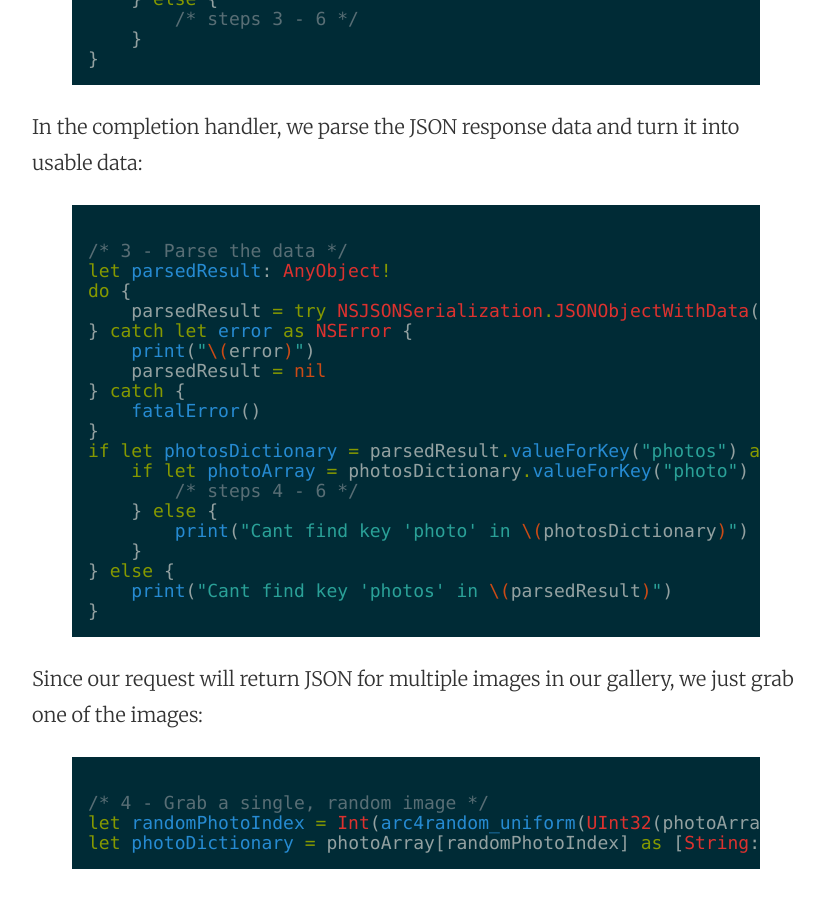
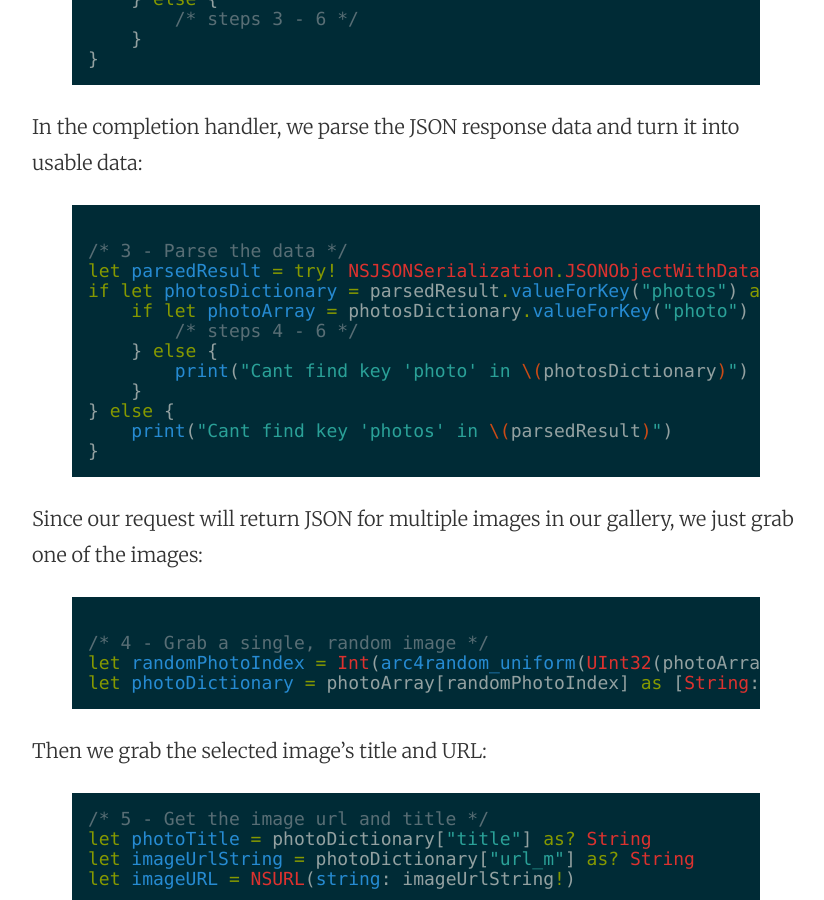
Before and after one commit to mhorga/mhorga.github.io, a Jekyll site: the page built from _posts/2015-07-28-apis-and-networking-in-ios.markdown, in a window 1280 px wide and 900 px high, scrolled down 2090 px. Shown: the whole window, without its empty margins (224-1048 px from the left). Built offline with Jekyll 4.4.1, drawn with Linux system fonts in a browser that asks for light colours.

Commit message:
Post update: APIs and networking in iOS

```diff
--- a/_posts/2015-07-28-apis-and-networking-in-ios.markdown
+++ b/_posts/2015-07-28-apis-and-networking-in-ios.markdown
@@ -59,15 +59,7 @@
 
 {% highlight swift %}
 /* 3 - Parse the data */
-let parsedResult: AnyObject!
-do {
-    parsedResult = try NSJSONSerialization.JSONObjectWithData(data!, options: NSJSONReadingOptions.AllowFragments)
-} catch let error as NSError {
-    print("\(error)")
-    parsedResult = nil
-} catch {
-    fatalError()
-}
+let parsedResult = try! NSJSONSerialization.JSONObjectWithData(data!, options: NSJSONReadingOptions.AllowFragments)
 if let photosDictionary = parsedResult.valueForKey("photos") as? NSDictionary {
     if let photoArray = photosDictionary.valueForKey("photo") as? [[String: AnyObject]] {
         /* steps 4 - 6 */
```
